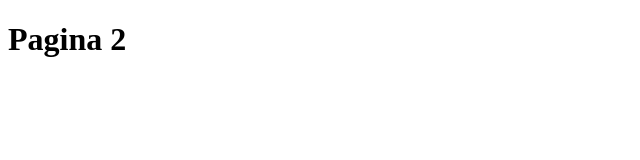
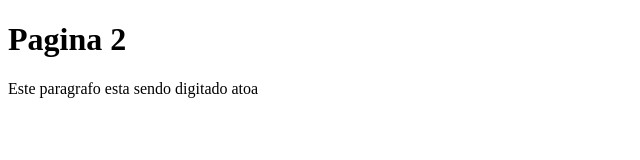
Before and after one commit to edsonwf/aulagetsabado, a plain HTML site: page pagina2.html in a window 1280 px wide. Shown: the whole page, without its empty margins (0-640 px from the left). Drawn offline with Linux system fonts and the light colour scheme.

Commit message:
Update pagina2.html

```diff
--- a/pagina2.html
+++ b/pagina2.html
@@ -7,6 +7,7 @@
 </head>
 <body>
     <h1>Pagina 2</h1>
+    <p>Este paragrafo esta sendo digitado atoa</p>
 
 </body>
 </html>
```
